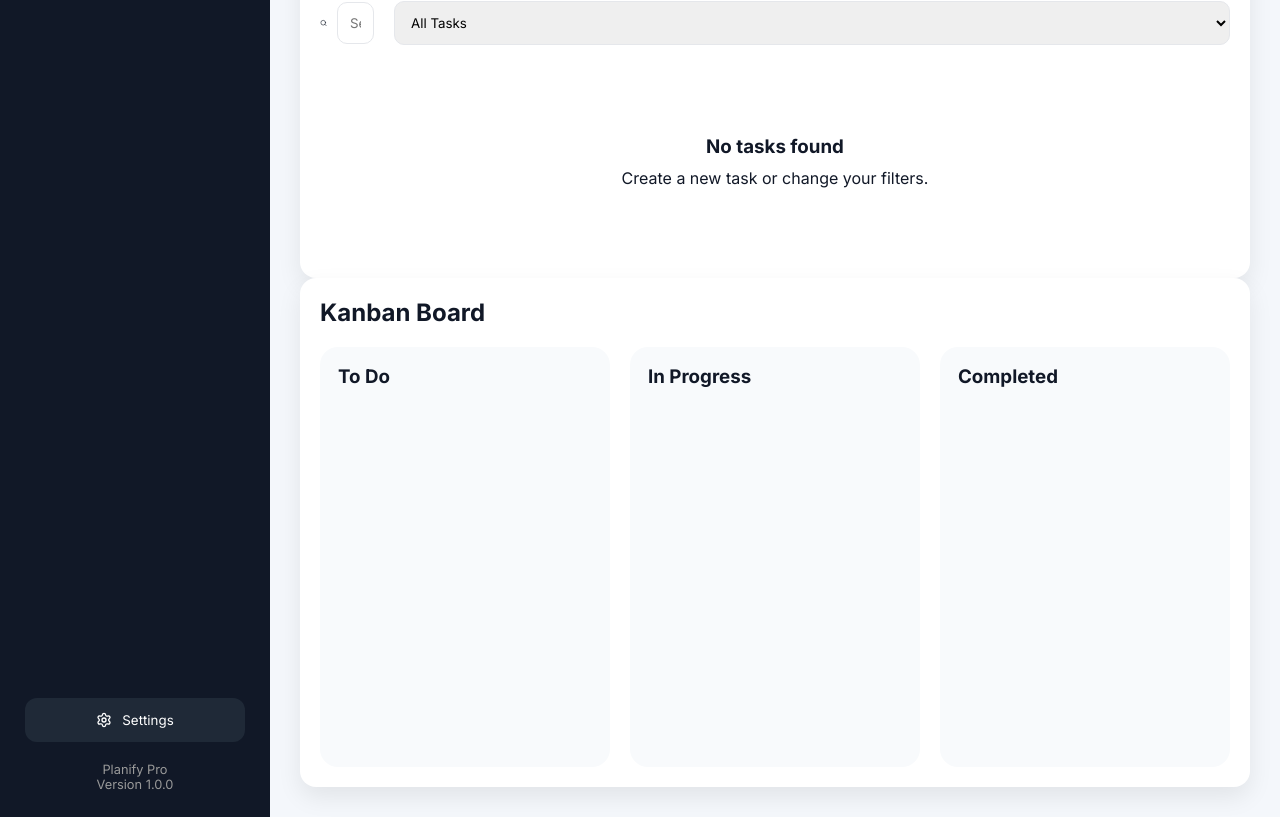
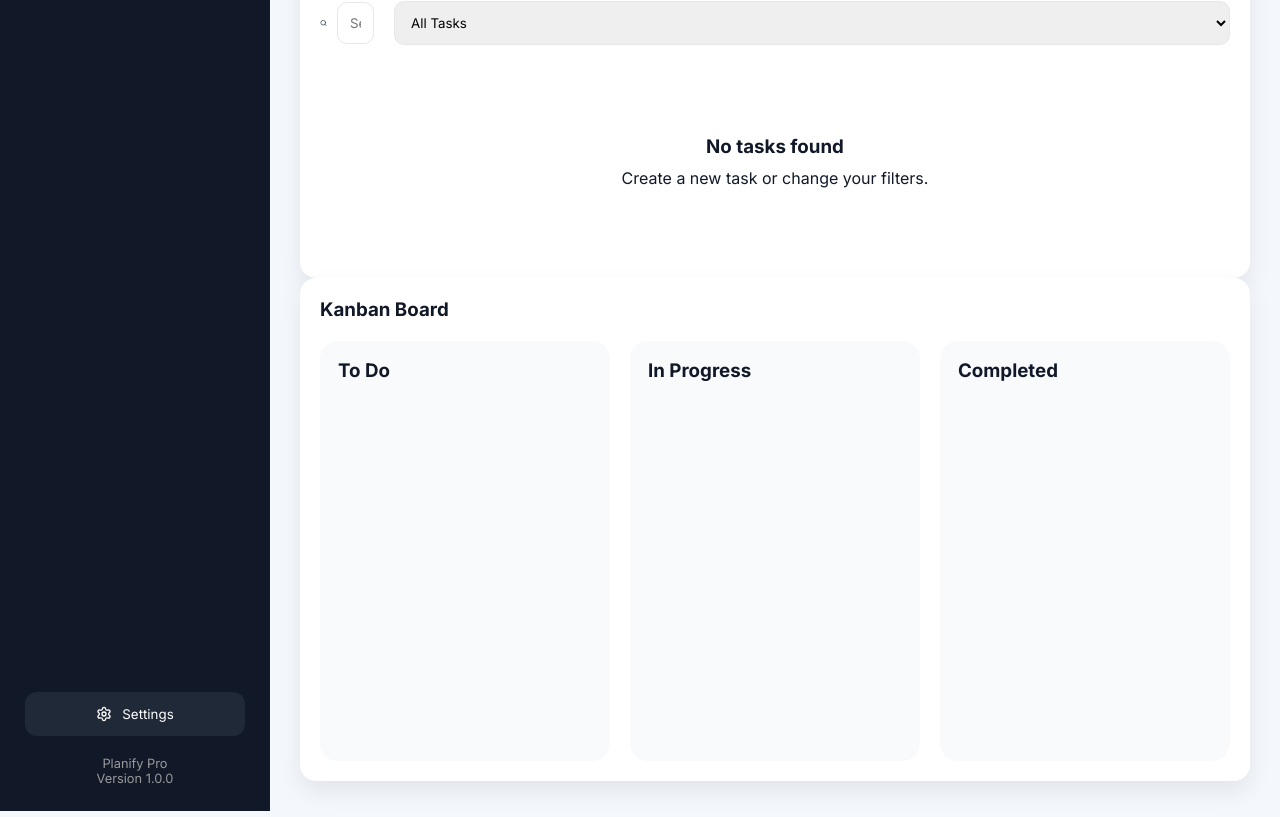
Before and after one commit to cicreatorhub/Planify-V3, a React (Vite) app: page / in a window 1280 px wide. Shown: the part 1324-2141 px from the top of the page. Built offline with nearby package versions, Linux system fonts and the light colour scheme.

Commit message:
Change header from h2 to h3 in KanbanBoard

```diff
--- a/src/components/kanban/KanbanBoard.jsx
+++ b/src/components/kanban/KanbanBoard.jsx
@@ -44,9 +44,9 @@ export default function KanbanBoard() {
   return (
     <div className="card">
 
-      <h2 style={{ marginBottom: 20 }}>
+      <h3 style={{ marginBottom: 20 }}>
         Kanban Board
-      </h2>
+      </h3>
 
       <DragDropContext
         onDragEnd={onDragEnd}
```
